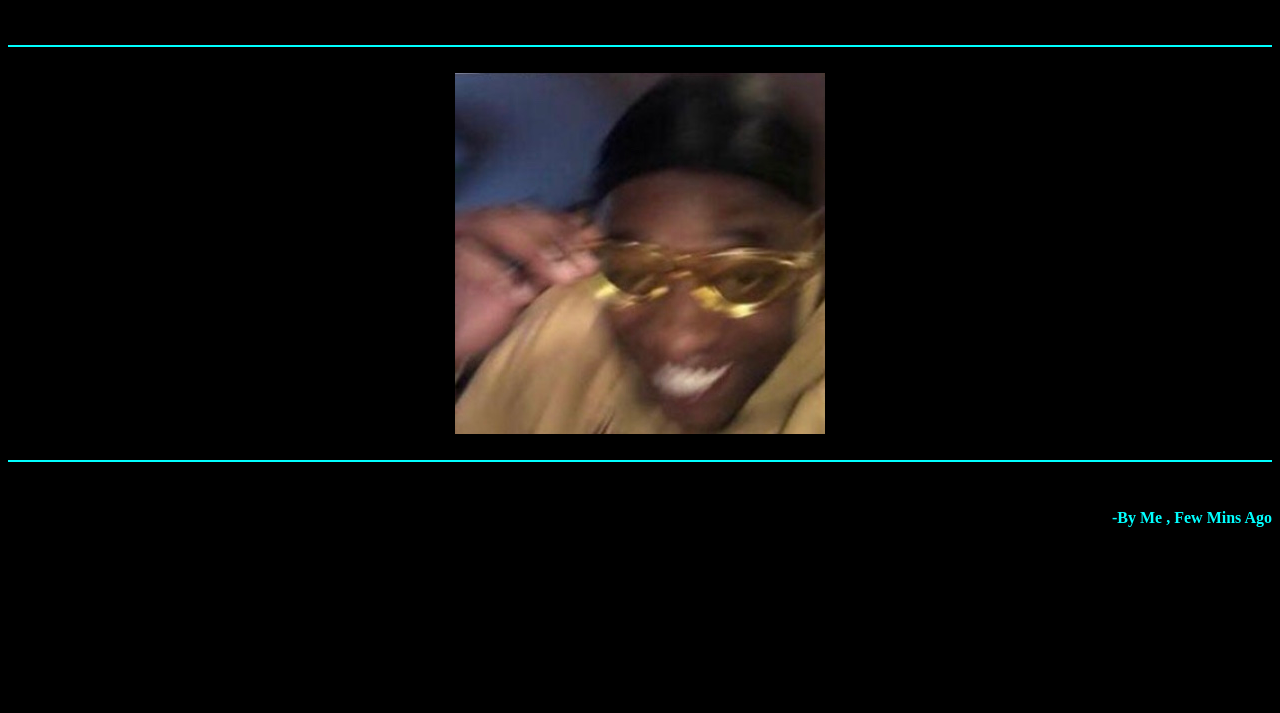
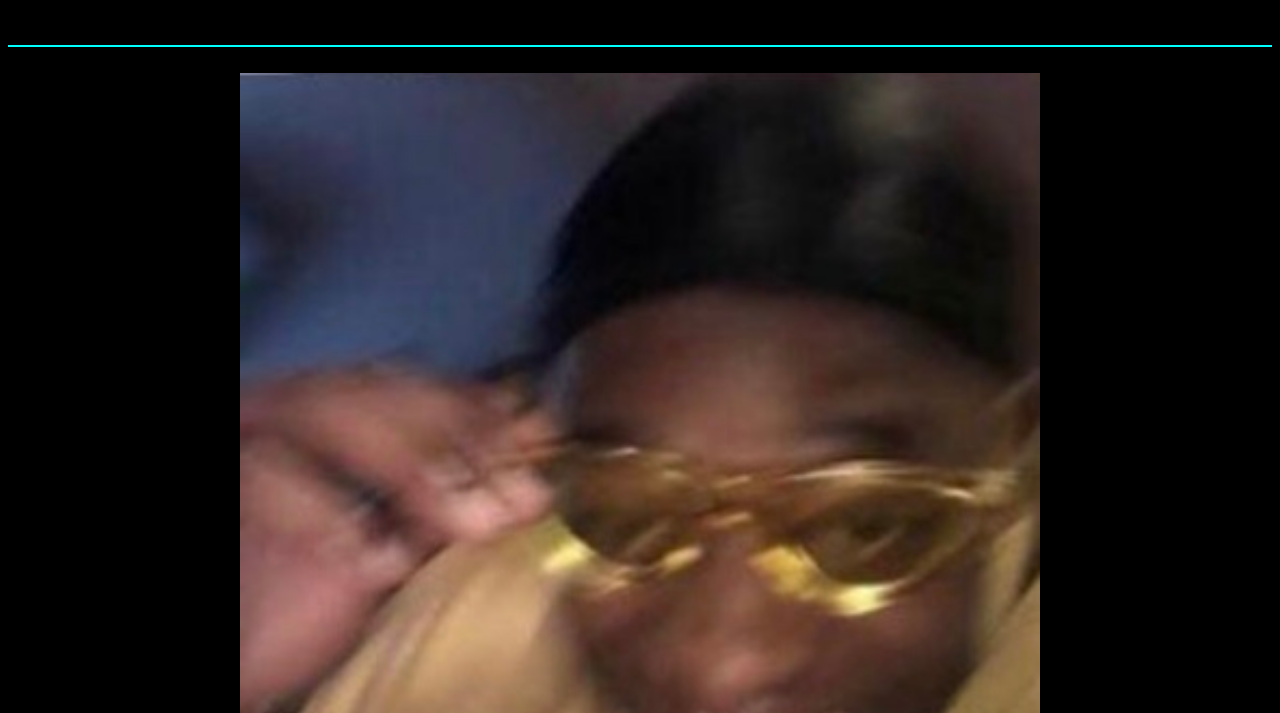
Before and after one commit to Zenodeon/Testrogen2, a plain HTML site: page index.html in a window 1280 px wide. Shown: the part 87-800 px from the top of the page. Drawn offline with Linux system fonts and the light colour scheme.

Commit message:
Update index.html

```diff
--- a/index.html
+++ b/index.html
@@ -3,7 +3,7 @@
 <body bgcolor = black text="#00ffff">
   <br>
 <h1 align=center> Yea BOII</h1><BR><hr color=#00ffff><br>
-  <center> <img src=boi.jpg> </center><br><hr color=#00ffff><br>
+  <center> <img src=boi.jpg width=800 height=800> </center><br><hr color=#00ffff><br>
   <h4 align=right> -By Me , Few Mins Ago </h4>
 </body>
 </html>
```
